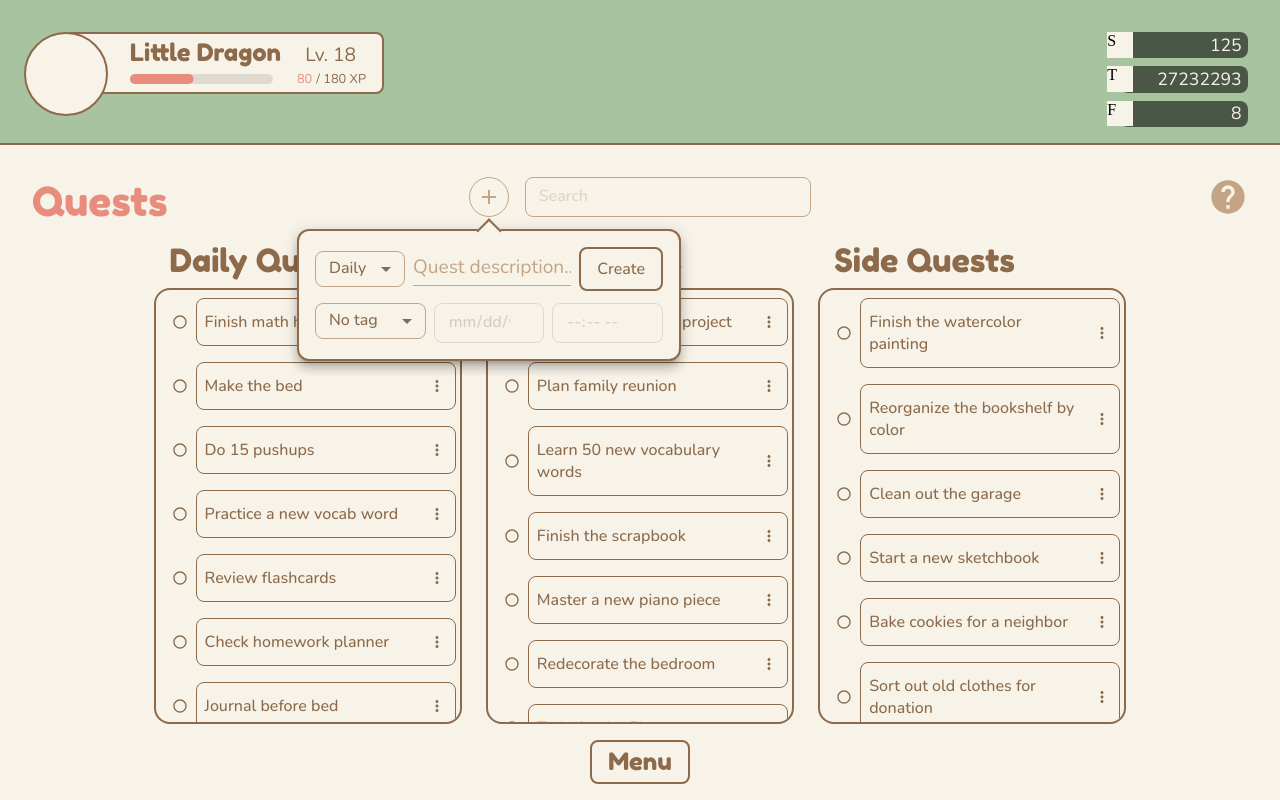
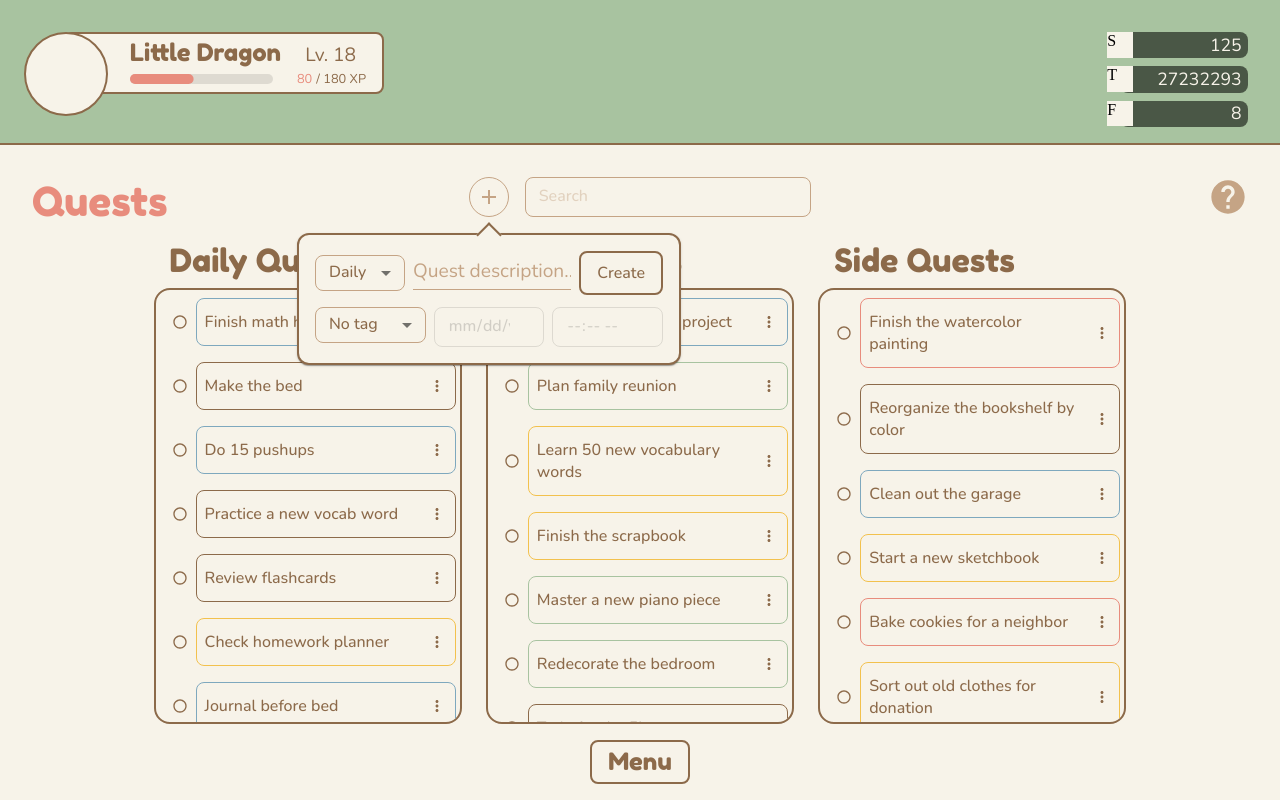
Before and after one commit to TylerWu137/critter-grove, a React (Vite) app: page /quests in a window 1280 px wide. Both pictures are taken after a click on the button 488 px from the left and 197 px from the top of the page. Built offline with nearby package versions, Linux system fonts and the light colour scheme.

Commit message:
prettified quest cards

```diff
--- a/src/components/quests/AddQuestPopover.jsx
+++ b/src/components/quests/AddQuestPopover.jsx
@@ -75,13 +75,14 @@ export default function AddQuestPopover() {
         slotProps={{
           paper: {
             sx: {
-              mt: 1.5, // room for the triangle pointer
+              mt: 2, // room for the triangle pointer
               width: "30vw", // ★ ADDED — constrains the actual popover box itself
               maxWidth: "30vw", // ★ ADDED — belt-and-suspenders in case something else sets a competing max-width
               overflow: "visible",
               borderRadius: 3,
               border: "2px solid var(--brown)",
               backgroundColor: "var(--cream)",
+              boxShadow: "1",
               p: 2,
               boxSizing: "border-box", // ★ ADDED — so padding doesn't push the box past 40vw
               position: "relative",
--- a/src/components/quests/QuestCard.jsx
+++ b/src/components/quests/QuestCard.jsx
@@ -28,7 +28,13 @@ export default function QuestCard({quest}) {
           <RadioButtonUncheckedIcon sx={{fontSize: "medium", color: "var(--brown)"}}/>
         )}
       </IconButton>
-      <Stack direction="row" spacing={1} sx={{flex: 1, px: 1, py: 1.5, alignItems: "center", border: "1px solid var(--brown)", borderRadius: 2}}>
+      <Stack direction="row" spacing={1} sx={{
+        flex: 1,
+        px: 1, py: 1.5,
+        alignItems: "center",
+        border: "1px solid",  borderColor: tag?.color ?? "var(--brown)", borderRadius: 2,
+        opacity: quest.isCompleted ? .5 : 1,
+      }}>
         <Typography
           variant="text"
           sx={{
```
